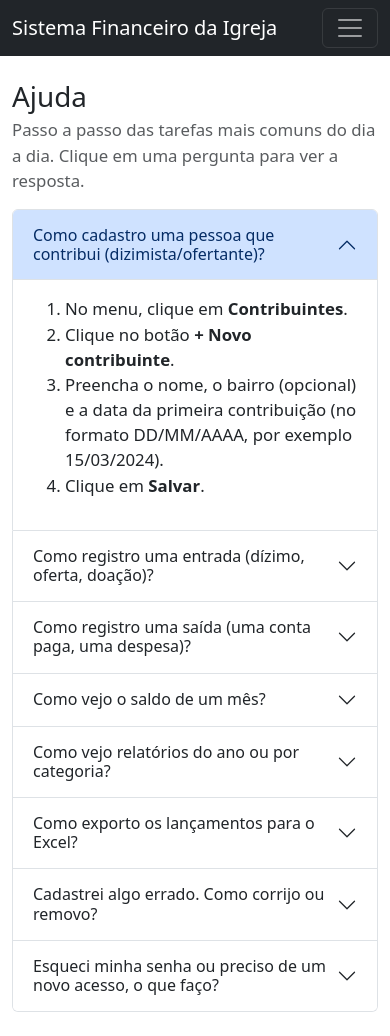
After one commit to EnricoBertolucci/Atividade-Extensionista, a Flask app: page /ajuda in a window 390 px wide. The commit adds this page. Run offline with Flask 3, Linux system fonts and the light colour scheme; the visitor is signed in with stand-in values (Sample User, id 1).

Commit message:
feat: melhorias de usabilidade (menu responsivo, tabelas responsivas, tela de ajuda)

```diff
--- a/sistema-financeiro-igreja/app.py
+++ b/sistema-financeiro-igreja/app.py
@@ -68,5 +68,11 @@ def index():
     )
 
 
+@app.route("/ajuda")
+@login_required
+def ajuda():
+    return render_template("ajuda.html")
+
+
 if __name__ == "__main__":
     app.run(host="0.0.0.0", port=5000, debug=True)
--- /dev/null
+++ b/sistema-financeiro-igreja/src/templates/ajuda.html
@@ -0,0 +1,132 @@
+{% extends "base.html" %}
+
+{% block title %}Ajuda — Sistema Financeiro da Igreja{% endblock %}
+
+{% block content %}
+<h1 class="mb-1">Ajuda</h1>
+<p class="text-muted">Passo a passo das tarefas mais comuns do dia a dia. Clique em uma pergunta para ver a resposta.</p>
+
+<div class="accordion" id="acordeaoAjuda">
+
+    <div class="accordion-item">
+        <h2 class="accordion-header">
+            <button class="accordion-button" type="button" data-bs-toggle="collapse" data-bs-target="#p1">
+                Como cadastro uma pessoa que contribui (dizimista/ofertante)?
+            </button>
+        </h2>
+        <div id="p1" class="accordion-collapse collapse show" data-bs-parent="#acordeaoAjuda">
+            <div class="accordion-body">
+                <ol>
+                    <li>No menu, clique em <strong>Contribuintes</strong>.</li>
+                    <li>Clique no botão <strong>+ Novo contribuinte</strong>.</li>
+                    <li>Preencha o nome, o bairro (opcional) e a data da primeira contribuição (no formato DD/MM/AAAA, por exemplo 15/03/2024).</li>
+                    <li>Clique em <strong>Salvar</strong>.</li>
+                </ol>
+            </div>
+        </div>
+    </div>
+
+    <div class="accordion-item">
+        <h2 class="accordion-header">
+            <button class="accordion-button collapsed" type="button" data-bs-toggle="collapse" data-bs-target="#p2">
+                Como registro uma entrada (dízimo, oferta, doação)?
+            </button>
+        </h2>
+        <div id="p2" class="accordion-collapse collapse" data-bs-parent="#acordeaoAjuda">
+            <div class="accordion-body">
+                <ol>
+                    <li>No menu, clique em <strong>Lançamentos</strong>.</li>
+                    <li>Clique no botão <strong>+ Novo lançamento</strong>.</li>
+                    <li>Escolha a categoria (ex.: Dízimo, Oferta, Doação) — o sistema já sabe que é uma entrada de dinheiro.</li>
+                    <li>Informe o valor (pode usar vírgula, ex.: 150,00) e a data.</li>
+                    <li>Se quiser, selecione o contribuinte relacionado.</li>
+                    <li>Clique em <strong>Salvar</strong>.</li>
+                </ol>
+            </div>
+        </div>
+    </div>
+
+    <div class="accordion-item">
+        <h2 class="accordion-header">
+            <button class="accordion-button collapsed" type="button" data-bs-toggle="collapse" data-bs-target="#p3">
+                Como registro uma saída (uma conta paga, uma despesa)?
+            </button>
+        </h2>
+        <div id="p3" class="accordion-collapse collapse" data-bs-parent="#acordeaoAjuda">
+            <div class="accordion-body">
+                <p>O passo a passo é o mesmo de uma entrada, mas escolhendo uma categoria de despesa (ex.: Despesas Fixas, Despesas Variáveis). Não é necessário escolher um contribuinte nesse caso.</p>
+            </div>
+        </div>
+    </div>
+
+    <div class="accordion-item">
+        <h2 class="accordion-header">
+            <button class="accordion-button collapsed" type="button" data-bs-toggle="collapse" data-bs-target="#p4">
+                Como vejo o saldo de um mês?
+            </button>
+        </h2>
+        <div id="p4" class="accordion-collapse collapse" data-bs-parent="#acordeaoAjuda">
+            <div class="accordion-body">
+                <p>A tela <strong>Início</strong> já mostra o saldo do mês atual. Para ver outro mês, vá em <strong>Lançamentos</strong> e use os filtros de mês e ano no topo da página — os cartões de Entradas, Saídas e Saldo se atualizam de acordo com o período escolhido.</p>
+            </div>
+        </div>
+    </div>
+
+    <div class="accordion-item">
+        <h2 class="accordion-header">
+            <button class="accordion-button collapsed" type="button" data-bs-toggle="collapse" data-bs-target="#p5">
+                Como vejo relatórios do ano ou por categoria?
+            </button>
+        </h2>
+        <div id="p5" class="accordion-collapse collapse" data-bs-parent="#acordeaoAjuda">
+            <div class="accordion-body">
+                <p>No menu, clique em <strong>Relatórios</strong>. Lá você encontra:</p>
+                <ul>
+                    <li><strong>Relatório de arrecadação</strong>: entradas e saídas mês a mês, durante o ano inteiro.</li>
+                    <li><strong>Relatório por categoria</strong>: quanto entrou e saiu em cada categoria (dízimo, oferta, despesas etc.) em um mês.</li>
+                </ul>
+            </div>
+        </div>
+    </div>
+
+    <div class="accordion-item">
+        <h2 class="accordion-header">
+            <button class="accordion-button collapsed" type="button" data-bs-toggle="collapse" data-bs-target="#p6">
+                Como exporto os lançamentos para o Excel?
+            </button>
+        </h2>
+        <div id="p6" class="accordion-collapse collapse" data-bs-parent="#acordeaoAjuda">
+            <div class="accordion-body">
+                <p>Na tela de <strong>Lançamentos</strong> (ou no relatório por categoria), ajuste os filtros de mês, ano, tipo e categoria como desejar e clique no botão verde <strong>Exportar CSV</strong>. Um arquivo será baixado e pode ser aberto diretamente no Excel ou Google Planilhas.</p>
+            </div>
+        </div>
+    </div>
+
+    <div class="accordion-item">
+        <h2 class="accordion-header">
+            <button class="accordion-button collapsed" type="button" data-bs-toggle="collapse" data-bs-target="#p7">
+                Cadastrei algo errado. Como corrijo ou removo?
+            </button>
+        </h2>
+        <div id="p7" class="accordion-collapse collapse" data-bs-parent="#acordeaoAjuda">
+            <div class="accordion-body">
+                <p>Em qualquer listagem (Contribuintes, Lançamentos ou Categorias), use o botão <strong>Editar</strong> para corrigir os dados ou <strong>Remover</strong> para excluir. O sistema sempre pede uma confirmação antes de remover algo, para evitar remoções por engano.</p>
+            </div>
+        </div>
+    </div>
+
+    <div class="accordion-item">
+        <h2 class="accordion-header">
+            <button class="accordion-button collapsed" type="button" data-bs-toggle="collapse" data-bs-target="#p8">
+                Esqueci minha senha ou preciso de um novo acesso, o que faço?
+            </button>
+        </h2>
+        <div id="p8" class="accordion-collapse collapse" data-bs-parent="#acordeaoAjuda">
+            <div class="accordion-body">
+                <p>Por segurança, o sistema não tem uma tela pública de cadastro/redefinição de senha. Procure a pessoa responsável pela administração técnica do sistema para criar um novo acesso ou redefinir sua senha.</p>
+            </div>
+        </div>
+    </div>
+
+</div>
+{% endblock %}
--- a/sistema-financeiro-igreja/src/templates/base.html
+++ b/sistema-financeiro-igreja/src/templates/base.html
@@ -5,19 +5,34 @@
     <meta name="viewport" content="width=device-width, initial-scale=1">
     <title>{% block title %}Sistema Financeiro da Igreja{% endblock %}</title>
     <link href="https://cdn.jsdelivr.net/npm/bootstrap@5.3.3/dist/css/bootstrap.min.css" rel="stylesheet">
+    <style>
+        body { font-size: 1.05rem; }
+        .btn:not(.btn-sm) { padding-top: 0.5rem; padding-bottom: 0.5rem; }
+        .navbar-nav .nav-link { font-size: 1.05rem; }
+    </style>
 </head>
 <body>
     {% if current_user.is_authenticated %}
     <nav class="navbar navbar-expand-lg navbar-dark bg-dark">
         <div class="container">
             <a class="navbar-brand" href="{{ url_for('index') }}">Sistema Financeiro da Igreja</a>
-            <div class="d-flex align-items-center">
-                <a class="nav-link text-white d-inline me-3" href="{{ url_for('contribuinte.listar') }}">Contribuintes</a>
-                <a class="nav-link text-white d-inline me-3" href="{{ url_for('lancamento.listar') }}">Lançamentos</a>
-                <a class="nav-link text-white d-inline me-3" href="{{ url_for('categoria.listar') }}">Categorias</a>
-                <a class="nav-link text-white d-inline me-3" href="{{ url_for('relatorio.arrecadacao') }}">Relatórios</a>
-                <span class="navbar-text text-white me-3">Olá, {{ current_user.nome }}</span>
-                <a class="btn btn-outline-light btn-sm" href="{{ url_for('auth.logout') }}">Sair</a>
+            <button class="navbar-toggler" type="button" data-bs-toggle="collapse" data-bs-target="#menuPrincipal"
+                    aria-controls="menuPrincipal" aria-expanded="false" aria-label="Abrir menu">
+                <span class="navbar-toggler-icon"></span>
+            </button>
+            <div class="collapse navbar-collapse" id="menuPrincipal">
+                <ul class="navbar-nav me-auto mb-2 mb-lg-0">
+                    <li class="nav-item"><a class="nav-link text-white" href="{{ url_for('index') }}">Início</a></li>
+                    <li class="nav-item"><a class="nav-link text-white" href="{{ url_for('contribuinte.listar') }}">Contribuintes</a></li>
+                    <li class="nav-item"><a class="nav-link text-white" href="{{ url_for('lancamento.listar') }}">Lançamentos</a></li>
+                    <li class="nav-item"><a class="nav-link text-white" href="{{ url_for('categoria.listar') }}">Categorias</a></li>
+                    <li class="nav-item"><a class="nav-link text-white" href="{{ url_for('relatorio.arrecadacao') }}">Relatórios</a></li>
+                    <li class="nav-item"><a class="nav-link text-white" href="{{ url_for('ajuda') }}">Ajuda</a></li>
+                </ul>
+                <div class="d-flex align-items-center flex-wrap gap-2">
+                    <span class="navbar-text text-white">Olá, {{ current_user.nome }}</span>
+                    <a class="btn btn-outline-light" href="{{ url_for('auth.logout') }}">Sair</a>
+                </div>
             </div>
         </div>
     </nav>
@@ -34,5 +49,7 @@
 
         {% block content %}{% endblock %}
     </div>
+
+    <script src="https://cdn.jsdelivr.net/npm/bootstrap@5.3.3/dist/js/bootstrap.bundle.min.js"></script>
 </body>
 </html>
--- a/sistema-financeiro-igreja/src/templates/categorias/lista.html
+++ b/sistema-financeiro-igreja/src/templates/categorias/lista.html
@@ -9,6 +9,7 @@
 </div>
 
 {% if categorias %}
+<div class="table-responsive">
 <table class="table table-striped align-middle">
     <thead>
         <tr>
@@ -30,6 +31,7 @@
         {% endfor %}
     </tbody>
 </table>
+</div>
 {% else %}
 <p class="text-muted">Nenhuma categoria cadastrada.</p>
 {% endif %}
--- a/sistema-financeiro-igreja/src/templates/contribuintes/lista.html
+++ b/sistema-financeiro-igreja/src/templates/contribuintes/lista.html
@@ -17,6 +17,7 @@
 </form>
 
 {% if contribuintes %}
+<div class="table-responsive">
 <table class="table table-striped align-middle">
     <thead>
         <tr>
@@ -44,6 +45,7 @@
         {% endfor %}
     </tbody>
 </table>
+</div>
 {% else %}
 <p class="text-muted">Nenhum contribuinte encontrado.</p>
 {% endif %}
--- a/sistema-financeiro-igreja/src/templates/lancamentos/lista.html
+++ b/sistema-financeiro-igreja/src/templates/lancamentos/lista.html
@@ -68,6 +68,7 @@
 </div>
 
 {% if lancamentos %}
+<div class="table-responsive">
 <table class="table table-striped align-middle">
     <thead>
         <tr>
@@ -97,6 +98,7 @@
         {% endfor %}
     </tbody>
 </table>
+</div>
 {% else %}
 <p class="text-muted">Nenhum lançamento encontrado para o período/filtro selecionado.</p>
 {% endif %}
--- a/sistema-financeiro-igreja/src/templates/relatorios/arrecadacao.html
+++ b/sistema-financeiro-igreja/src/templates/relatorios/arrecadacao.html
@@ -51,6 +51,7 @@
     </div>
 </div>
 
+<div class="table-responsive">
 <table class="table table-striped align-middle">
     <thead>
         <tr>
@@ -71,6 +72,7 @@
         {% endfor %}
     </tbody>
 </table>
+</div>
 
 <script src="https://cdn.jsdelivr.net/npm/chart.js@4.4.4/dist/chart.umd.min.js"></script>
 <script>
--- a/sistema-financeiro-igreja/src/templates/relatorios/categoria.html
+++ b/sistema-financeiro-igreja/src/templates/relatorios/categoria.html
@@ -38,6 +38,7 @@
     </div>
 </div>
 
+<div class="table-responsive">
 <table class="table table-striped align-middle">
     <thead>
         <tr>
@@ -58,6 +59,7 @@
         {% endfor %}
     </tbody>
 </table>
+</div>
 
 <script src="https://cdn.jsdelivr.net/npm/chart.js@4.4.4/dist/chart.umd.min.js"></script>
 <script>
```
